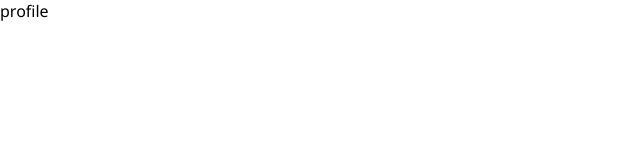
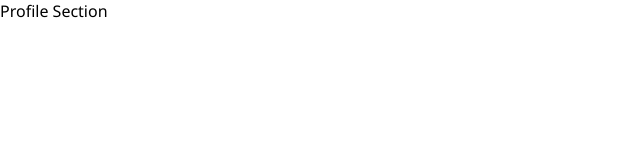
Before and after one commit to Mostofareza3/Social-Media, a React (Create React App) app: page /profile in a window 1280 px wide. Shown: the top 160 px of the page, without its empty margins (0-640 px from the left). Built offline with nearby package versions, Linux system fonts and the light colour scheme.

Commit message:
registration form

```diff
--- a/src/pages/profile/Profile.js
+++ b/src/pages/profile/Profile.js
@@ -1,7 +1,7 @@
 import React from "react";
 
 const Profile = () => {
-  return <div>profile</div>;
+  return <div>Profile Section</div>;
 };
 
 export default Profile;
```
